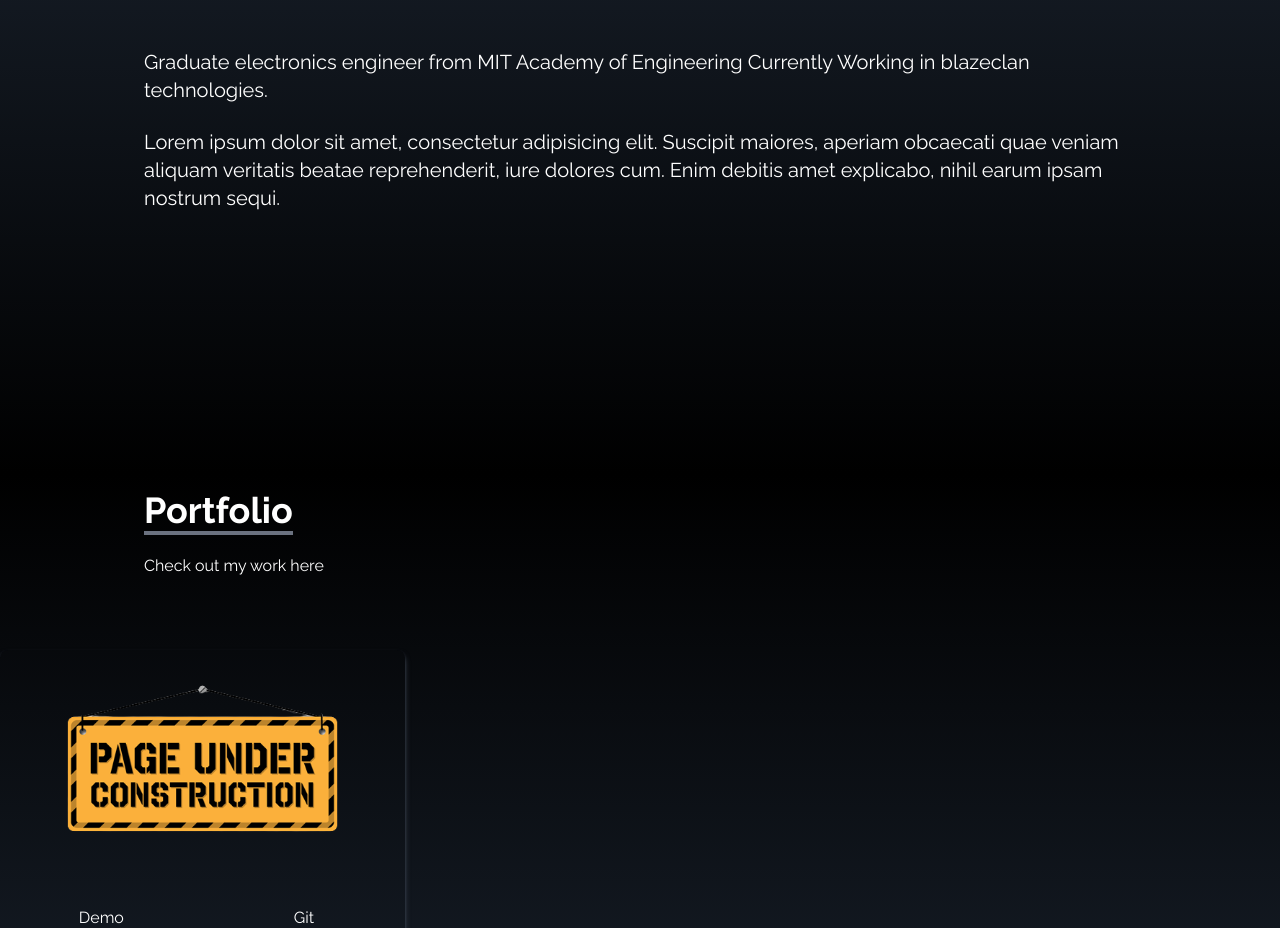
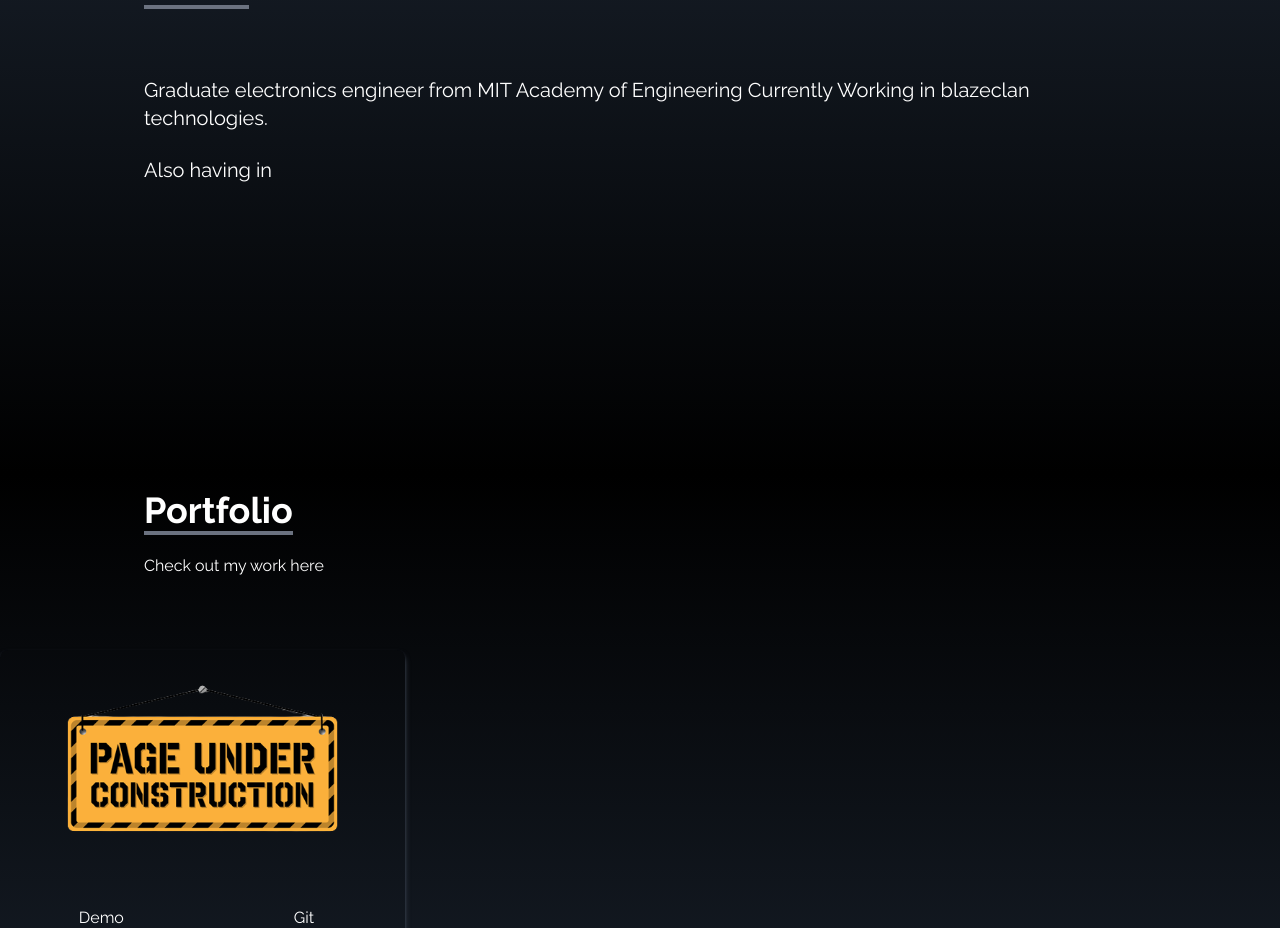
Before and after one commit to mskothari07/my-portfolio, a React (Create React App) app: page / in a window 1280 px wide. Shown: the part 1126-2054 px from the top of the page. Built offline with nearby package versions, Linux system fonts and the light colour scheme.

Commit message:
Update About.jsx

```diff
--- a/src/components/About.jsx
+++ b/src/components/About.jsx
@@ -14,7 +14,7 @@ const About = () => {
             <br />
 
             <p className='text-xl'>
-                Lorem ipsum dolor sit amet, consectetur adipisicing elit. Suscipit maiores, aperiam obcaecati quae veniam aliquam veritatis beatae reprehenderit, iure dolores cum. Enim debitis amet explicabo, nihil earum ipsam nostrum sequi.
+               Also having in
             </p>
         </div>
     </div>
```
